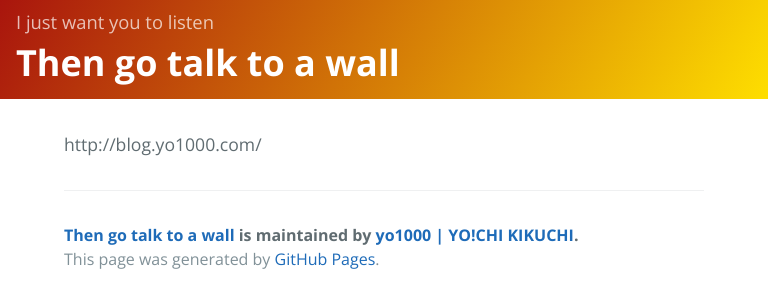
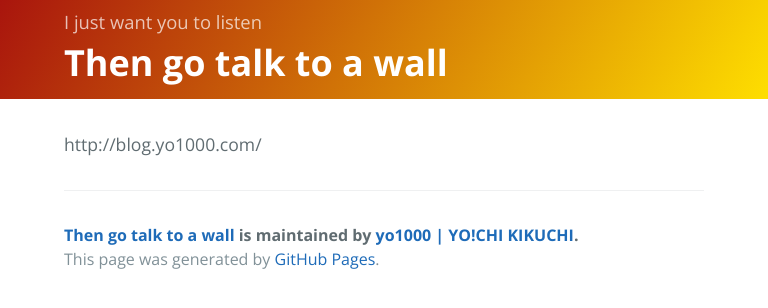
Before and after one commit to yo1000/blog.yo1000.com, a Jekyll site: the page built from README.md, in a window 768 px wide. Shown: the top 308 px of the page. Built offline with Jekyll 4.4.1, drawn with Linux system fonts in a browser that asks for light colours; our own code applies the rules of GitHub Pages for plain Markdown files.

Commit message:
Update overwrite.css

```diff
--- a/res/site/css/overwrite.css
+++ b/res/site/css/overwrite.css
@@ -165,7 +165,7 @@
 @media screen and (min-width: 42em) and (max-width: 64em) {
   .page-header {
     width: 100%;
-    padding: .5rem 1rem;
+    padding: .5rem 4rem;
     text-align: left;
   }
 
```
